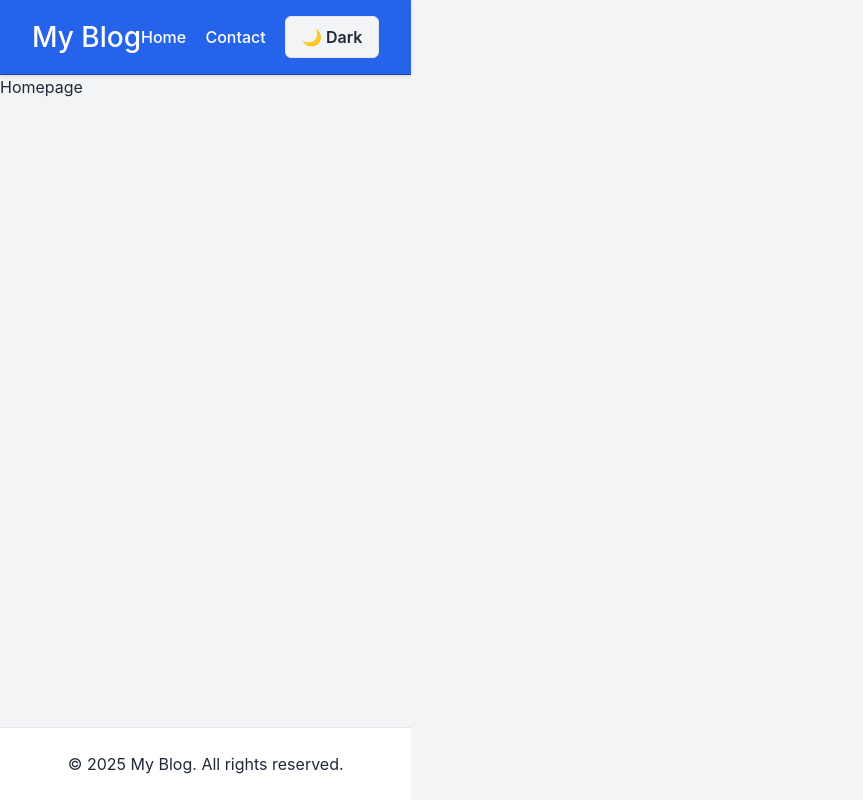
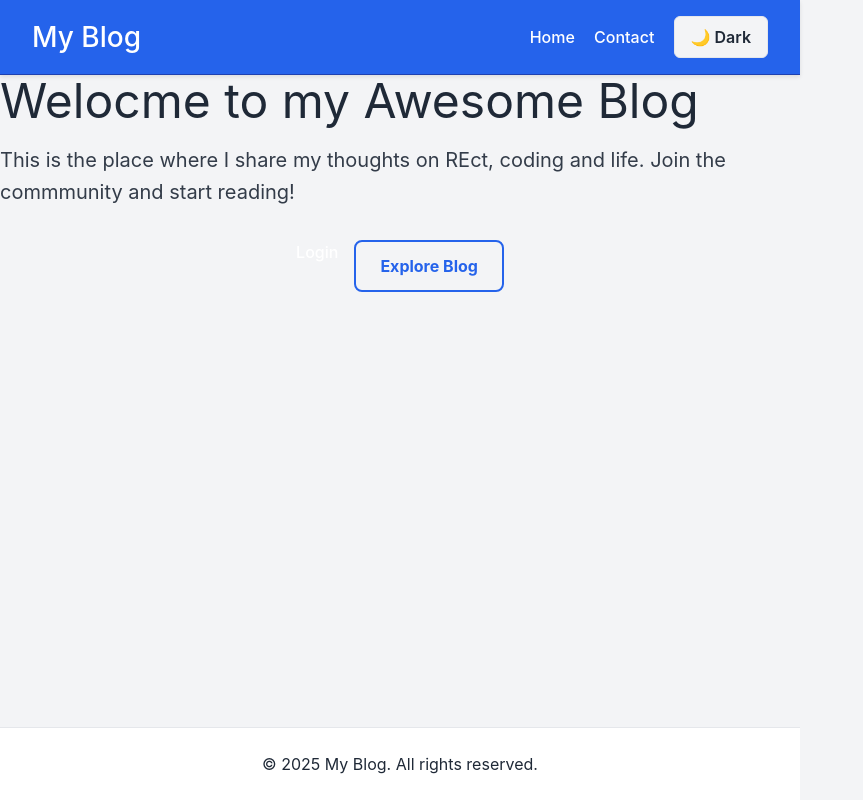
Before and after one commit to dbera18/react-blog-app, a React (Vite) app: page / in a window 1280 px wide. Shown: the whole page, without its empty margins (0-863 px from the left). Built offline with nearby package versions, Linux system fonts and the light colour scheme.

Commit message:
Changed Homepage.jsx and HomePage.module.css

```diff
--- /dev/null
+++ b/src/context/AuthContext.jsx
@@ -0,0 +1,4 @@
+import {createContext, useContext, useState } from 'react';
+const AuthContext = createContext();
+export function AuthProvider({children}){...}
+const[user,setUser] = useState(null);
--- a/src/pages/HomePage.jsx
+++ b/src/pages/HomePage.jsx
@@ -1,9 +1,33 @@
 import React from 'react'
+import { Link } from 'react-router'
+import styles from './HomePage.module.css';
+import { useTheme } from '../context/ThemeContext';
 
 export default function HomePage() {
+    const {theme} = useTheme();
+
   return (
-    <div>
-      Homepage
+    <div className={`${styles.container}${styles[theme]}`}>
+        <div className={styles.heroSection}>
+            <h1 className={styles.title}>
+                Welocme to my Awesome Blog
+            </h1>
+
+            <p className={styles.description}>
+                This is the place where I share my thoughts on REct, coding and life. Join the commmunity and start reading!
+
+            </p>
+
+            <div className={styles.buttonGroup}>
+                <Link to="/login" className={`${styles.btn}${styles.loginBtn}`}>
+                Login</Link>
+                <Link to="/blog" className={`${styles.btn} ${styles.exploreBtn}`}>
+                Explore Blog
+          </Link>
+
+            </div>
+        </div>
+
     </div>
   )
 }
--- a/src/pages/HomePage.module.css
+++ b/src/pages/HomePage.module.css
@@ -0,0 +1,79 @@
+/* --- DEFAULT (LIGHT) STYLES --- */
+
+.container {
+  display: flex;
+  flex-direction: column;
+  align-items: center;
+  justify-content: center;
+  min-height: 80vh;
+  padding: 2rem;
+  background-color: #f3f4f6; /* Default Light BG */
+  color: #1f2937;            /* Default Light Text */
+  text-align: center;
+  transition: background-color 0.3s, color 0.3s; /* Smooth transition */
+}
+
+.heroSection {
+  max-width: 800px;
+}
+
+.title {
+  font-size: 3rem;
+  margin-bottom: 1rem;
+  color: inherit; /* Inherit color from container */
+}
+
+.description {
+  font-size: 1.25rem;
+  margin-bottom: 2rem;
+  line-height: 1.6;
+  color: inherit; /* Inherit color from container */
+  opacity: 0.9;
+}
+
+.buttonGroup {
+  display: flex;
+  gap: 1rem;
+  justify-content: center;
+}
+
+.btn {
+  padding: 0.75rem 1.5rem;
+  border-radius: 0.5rem;
+  text-decoration: none;
+  font-weight: bold;
+  transition: transform 0.2s;
+}
+
+.btn:hover {
+  transform: scale(1.05);
+}
+
+.loginBtn {
+  background-color: #2563eb;
+  color: white;
+}
+
+.exploreBtn {
+  background-color: transparent;
+  color: #2563eb;
+  border: 2px solid #2563eb;
+}
+
+/* --- DARK MODE OVERRIDES --- */
+
+/* This applies when the container has the 'dark' class */
+.container.dark {
+  background-color: #111827; /* Dark Gray/Black BG */
+  color: #f9fafb;            /* White/Light Gray Text */
+}
+
+/* We need to adjust the buttons for dark mode too */
+.dark .exploreBtn {
+  color: #60a5fa;            /* Lighter Blue for dark mode */
+  border-color: #60a5fa;
+}
+
+.dark .loginBtn {
+  background-color: #3b82f6; /* Slightly lighter blue button */
+}
--- a/src/pages/LoginPage.jsx
+++ b/src/pages/LoginPage.jsx
@@ -0,0 +1,9 @@
+import React from 'react'
+
+export default function LoginPage() {
+  return (
+    <div>
+      LoginPage
+    </div>
+  )
+}
```
